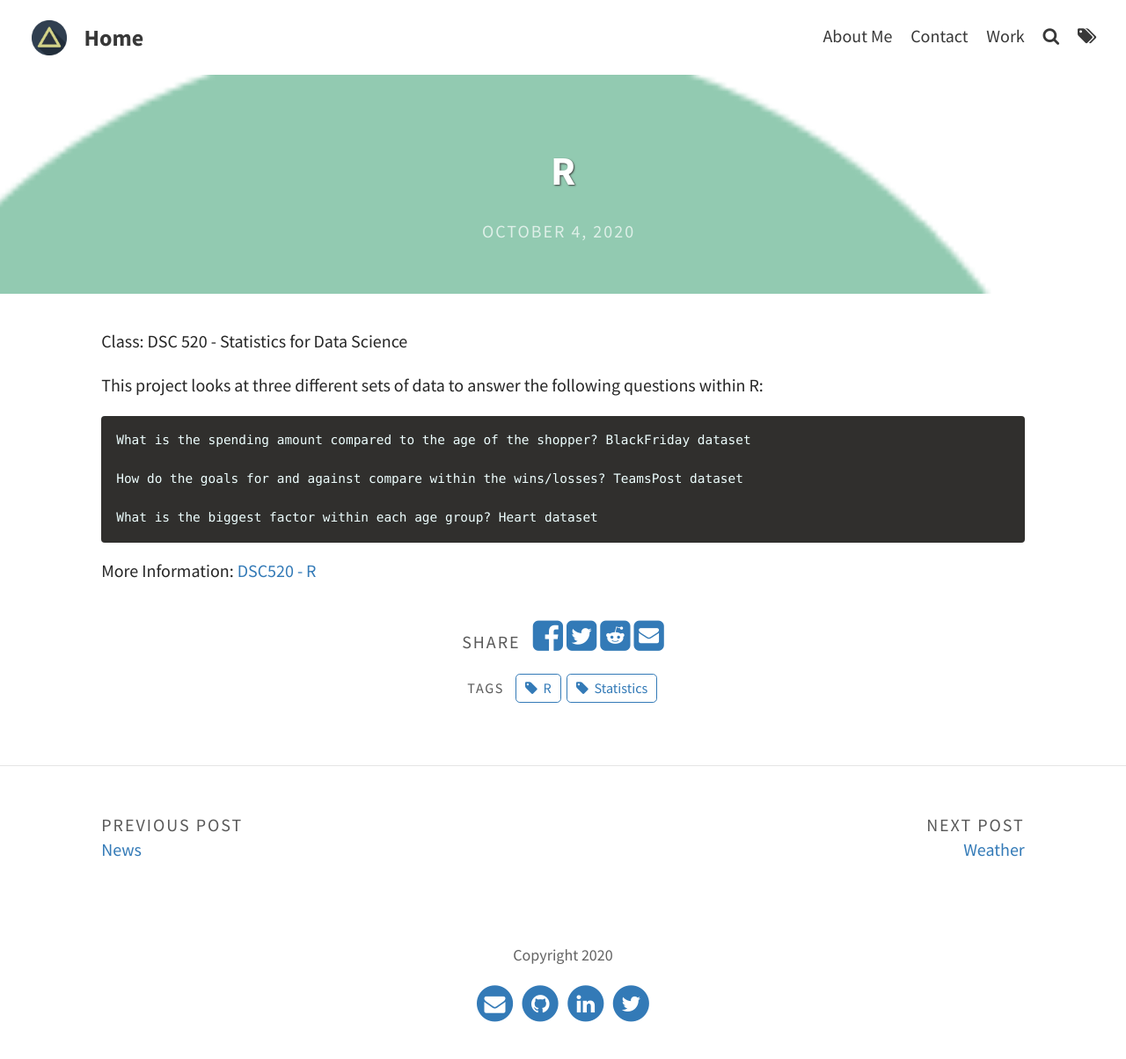
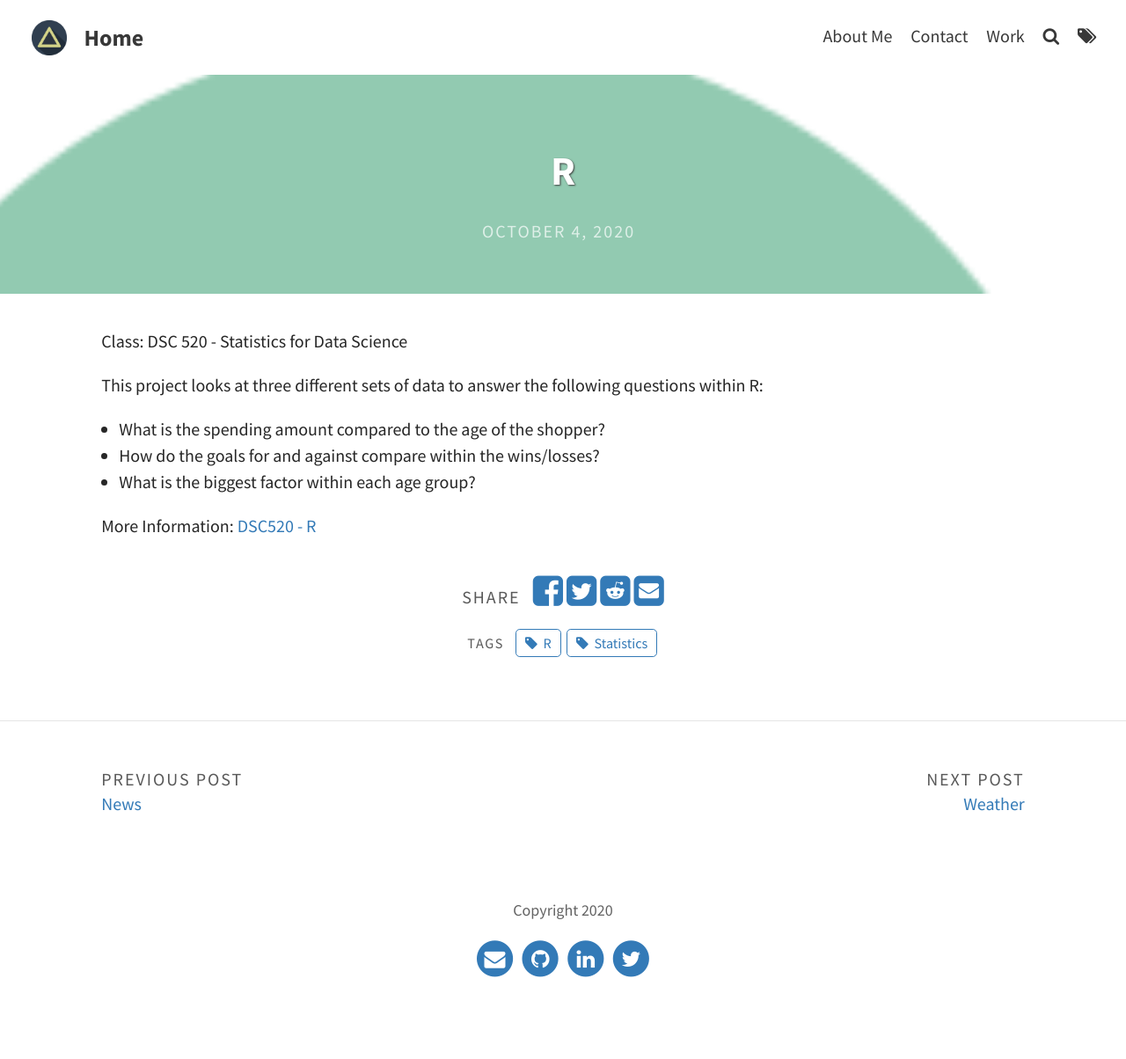
Before and after one commit to knmoses/knmoses.github.io, a Jekyll site: the page built from _portfolio/safe.md, in a window 1280 px wide. Shown: the whole page at 88% size. Built offline with Jekyll 4.4.1, drawn with Linux system fonts in a browser that asks for light colours; after the commit the page ends 1152 px from its top, so only the background shows below that.

Commit message:
Update safe.md

```diff
--- a/_portfolio/safe.md
+++ b/_portfolio/safe.md
@@ -11,11 +11,11 @@ Class: DSC 520 - Statistics for Data Science
 
 This project looks at three different sets of data to answer the following questions within R:
 
-    What is the spending amount compared to the age of the shopper? BlackFriday dataset
+* What is the spending amount compared to the age of the shopper?
 
-    How do the goals for and against compare within the wins/losses? TeamsPost dataset
+* How do the goals for and against compare within the wins/losses?
 
-    What is the biggest factor within each age group? Heart dataset
+* What is the biggest factor within each age group?
 
 More Information:
 [DSC520 - R](https://github.com/knmoses/DSC520-R)
```
